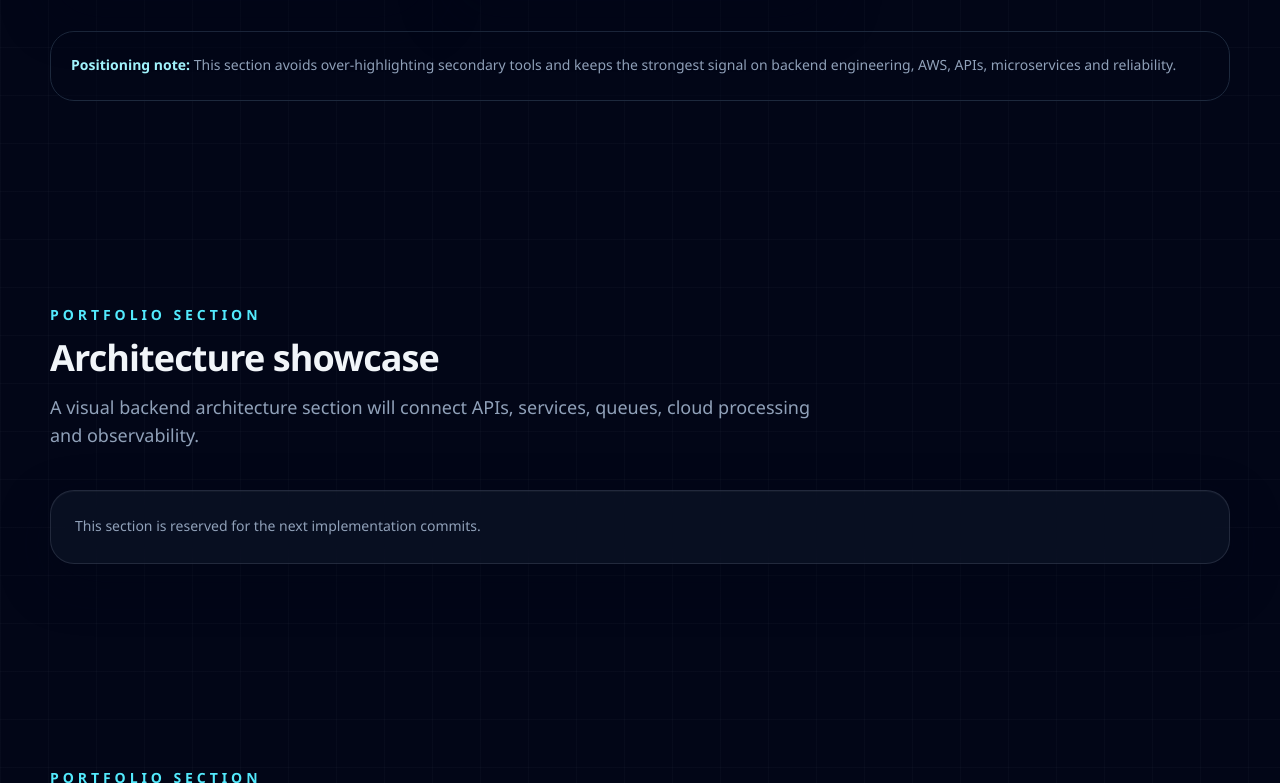
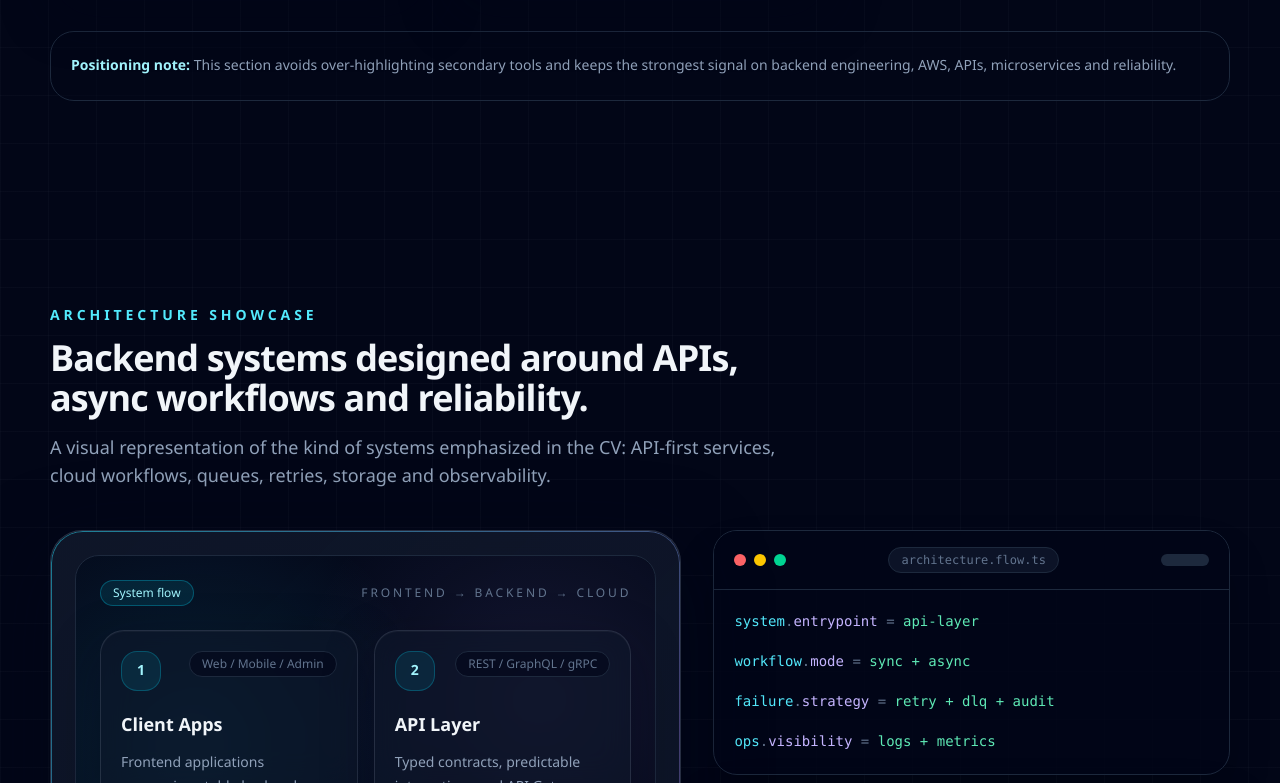
Before and after one commit to giordanap/portfolio, a Next.js app: page / in a window 1280 px wide. Shown: the part 2017-2800 px from the top of the page. Built offline with nearby package versions, Linux system fonts and the light colour scheme.

Commit message:
feat: build architecture showcase section

```diff
--- a/src/app/page.tsx
+++ b/src/app/page.tsx
@@ -2,16 +2,11 @@ import { Footer } from "@/components/layout/footer";
 import { Header } from "@/components/layout/header";
 import { Section } from "@/components/layout/section";
 import { Reveal } from "@/components/motion/reveal";
+import { ArchitectureSection } from "@/components/sections/architecture-section";
 import { ExpertiseSection } from "@/components/sections/expertise-section";
 import { HeroSection } from "@/components/sections/hero-section";
 
 const previewSections = [
-  {
-    id: "architecture",
-    title: "Architecture showcase",
-    description:
-      "A visual backend architecture section will connect APIs, services, queues, cloud processing and observability.",
-  },
   {
     id: "projects",
     title: "Featured projects",
@@ -52,6 +47,7 @@ export default function Home() {
       <main>
         <HeroSection />
         <ExpertiseSection />
+        <ArchitectureSection />
 
         {previewSections.map((section, index) => (
           <Reveal key={section.id} direction={index % 2 === 0 ? "up" : "left"}>
--- /dev/null
+++ b/src/components/sections/architecture-section.tsx
@@ -0,0 +1,195 @@
+import { Section } from "@/components/layout/section";
+import { Reveal } from "@/components/motion/reveal";
+import { Stagger, StaggerItem } from "@/components/motion/stagger";
+import { Badge } from "@/components/ui/badge";
+import { BrowserFrame } from "@/components/ui/browser-frame";
+import { GlassCard } from "@/components/ui/glass-card";
+import { TechPill } from "@/components/ui/tech-pill";
+
+const architectureLayers = [
+  {
+    title: "Client Apps",
+    subtitle: "Web / Mobile / Admin",
+    description: "Frontend applications consuming stable backend contracts.",
+    tags: ["React", "Next.js", "Angular"],
+  },
+  {
+    title: "API Layer",
+    subtitle: "REST / GraphQL / gRPC",
+    description: "Typed contracts, predictable integrations and API Gateway patterns.",
+    tags: ["REST", "GraphQL", "gRPC"],
+  },
+  {
+    title: "Services",
+    subtitle: "Business capabilities",
+    description: "Microservices, domain modules and maintainable service boundaries.",
+    tags: ["NestJS", "Node.js", ".NET"],
+  },
+  {
+    title: "Queue / Events",
+    subtitle: "Async processing",
+    description: "Decoupled workflows using queues, retries, DLQs and background jobs.",
+    tags: ["SQS", "SNS", "DLQ"],
+  },
+  {
+    title: "Cloud Processing",
+    subtitle: "AWS workflows",
+    description: "Serverless and cloud modules for scalable processing and storage.",
+    tags: ["Lambda", "S3", "ECS"],
+  },
+  {
+    title: "Observability",
+    subtitle: "Reliability loop",
+    description: "Logs, audits, metrics and incident visibility for production systems.",
+    tags: ["CloudWatch", "Audits", "Alerts"],
+  },
+] as const;
+
+const backendFlowLines = [
+  "Client request enters through a stable API contract.",
+  "The API layer routes work to focused backend services.",
+  "Heavy work is decoupled through queues and retry strategies.",
+  "Cloud services process, store and observe the workflow.",
+  "Failures are traced through logs, audits and operational signals.",
+] as const;
+
+export function ArchitectureSection() {
+  return (
+    <Section
+      id="architecture"
+      eyebrow="Architecture showcase"
+      title="Backend systems designed around APIs, async workflows and reliability."
+      description="A visual representation of the kind of systems emphasized in the CV: API-first services, cloud workflows, queues, retries, storage and observability."
+    >
+      <div className="grid gap-8 xl:grid-cols-[1.1fr_0.9fr] xl:items-start">
+        <Reveal direction="up">
+          <div className="glass-panel border-gradient overflow-hidden p-5 sm:p-6">
+            <div className="relative rounded-3xl border border-slate-800 bg-slate-950/70 p-5 sm:p-6">
+              <div className="absolute inset-0 rounded-3xl bg-[radial-gradient(circle_at_20%_20%,rgba(34,211,238,0.12),transparent_28%),radial-gradient(circle_at_80%_15%,rgba(167,139,250,0.1),transparent_26%)]" />
+
+              <div className="relative">
+                <div className="mb-6 flex flex-wrap items-center justify-between gap-3">
+                  <Badge variant="cyan">System flow</Badge>
+                  <p className="text-xs uppercase tracking-[0.24em] text-slate-500">
+                    frontend → backend → cloud
+                  </p>
+                </div>
+
+                <Stagger className="grid gap-4 md:grid-cols-2">
+                  {architectureLayers.map((layer, index) => (
+                    <StaggerItem key={layer.title}>
+                      <GlassCard className="relative h-full p-5 transition duration-300 hover:-translate-y-1 hover:border-cyan-400/35">
+                        <div className="mb-5 flex items-start justify-between gap-4">
+                          <span className="flex h-10 w-10 items-center justify-center rounded-2xl border border-cyan-400/25 bg-cyan-400/10 text-sm font-bold text-cyan-200">
+                            {index + 1}
+                          </span>
+
+                          <span className="rounded-full border border-slate-800 bg-slate-950/60 px-3 py-1 text-xs text-slate-500">
+                            {layer.subtitle}
+                          </span>
+                        </div>
+
+                        <h3 className="text-lg font-semibold text-slate-100">
+                          {layer.title}
+                        </h3>
+
+                        <p className="mt-3 text-sm leading-6 text-slate-400">
+                          {layer.description}
+                        </p>
+
+                        <div className="mt-5 flex flex-wrap gap-2">
+                          {layer.tags.map((tag, tagIndex) => (
+                            <TechPill
+                              key={tag}
+                              tone={tagIndex === 0 ? "primary" : "secondary"}
+                            >
+                              {tag}
+                            </TechPill>
+                          ))}
+                        </div>
+                      </GlassCard>
+                    </StaggerItem>
+                  ))}
+                </Stagger>
+              </div>
+            </div>
+          </div>
+        </Reveal>
+
+        <div className="grid gap-5">
+          <Reveal direction="left" delay={0.08}>
+            <BrowserFrame title="architecture.flow.ts">
+              <div className="space-y-4 p-5 font-mono text-sm leading-6 text-slate-300">
+                <p>
+                  <span className="text-cyan-300">system</span>
+                  <span className="text-slate-500">.</span>
+                  <span className="text-violet-300">entrypoint</span>
+                  <span className="text-slate-500"> = </span>
+                  <span className="text-emerald-300">api-layer</span>
+                </p>
+                <p>
+                  <span className="text-cyan-300">workflow</span>
+                  <span className="text-slate-500">.</span>
+                  <span className="text-violet-300">mode</span>
+                  <span className="text-slate-500"> = </span>
+                  <span className="text-emerald-300">sync + async</span>
+                </p>
+                <p>
+                  <span className="text-cyan-300">failure</span>
+                  <span className="text-slate-500">.</span>
+                  <span className="text-violet-300">strategy</span>
+                  <span className="text-slate-500"> = </span>
+                  <span className="text-emerald-300">retry + dlq + audit</span>
+                </p>
+                <p>
+                  <span className="text-cyan-300">ops</span>
+                  <span className="text-slate-500">.</span>
+                  <span className="text-violet-300">visibility</span>
+                  <span className="text-slate-500"> = </span>
+                  <span className="text-emerald-300">logs + metrics</span>
+                </p>
+              </div>
+            </BrowserFrame>
+          </Reveal>
+
+          <Reveal direction="left" delay={0.16}>
+            <GlassCard className="p-6">
+              <div className="mb-5 flex items-center justify-between gap-4">
+                <div>
+                  <p className="text-sm font-semibold uppercase tracking-[0.24em] text-cyan-300">
+                    Reliability path
+                  </p>
+                  <h3 className="mt-2 text-xl font-semibold text-slate-100">
+                    From request to observable workflow
+                  </h3>
+                </div>
+              </div>
+
+              <ol className="space-y-4">
+                {backendFlowLines.map((line, index) => (
+                  <li key={line} className="flex gap-3 text-sm leading-6 text-slate-400">
+                    <span className="mt-0.5 flex h-7 w-7 shrink-0 items-center justify-center rounded-full border border-cyan-400/25 bg-cyan-400/10 text-xs font-bold text-cyan-200">
+                      {index + 1}
+                    </span>
+                    <span>{line}</span>
+                  </li>
+                ))}
+              </ol>
+            </GlassCard>
+          </Reveal>
+
+          <Reveal direction="left" delay={0.24}>
+            <GlassCard className="p-6">
+              <p className="text-sm leading-7 text-slate-400">
+                <span className="font-semibold text-cyan-200">CV alignment:</span>{" "}
+                this section supports the strongest profile signals: Node.js,
+                NestJS, AWS, microservices, SQS, DLQs, retries, high-volume
+                processing, incident resolution and production reliability.
+              </p>
+            </GlassCard>
+          </Reveal>
+        </div>
+      </div>
+    </Section>
+  );
+}
```
